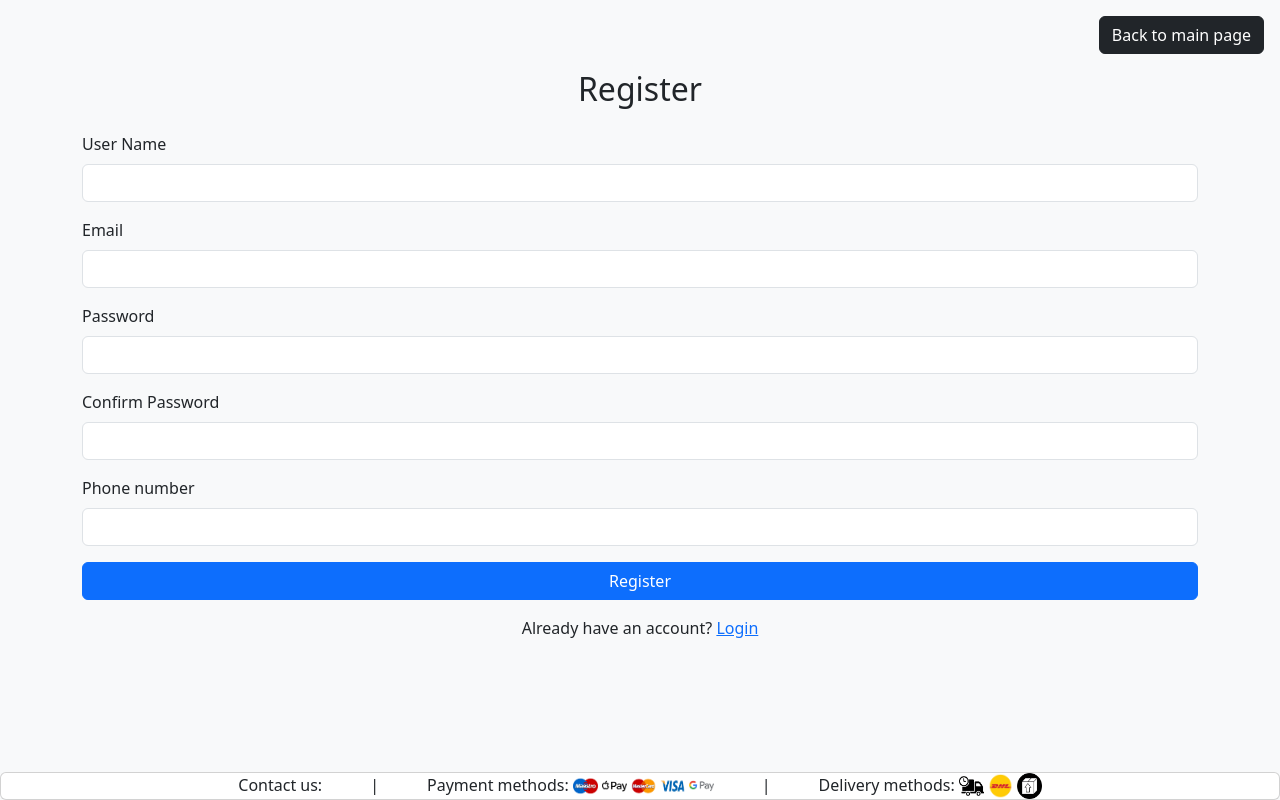
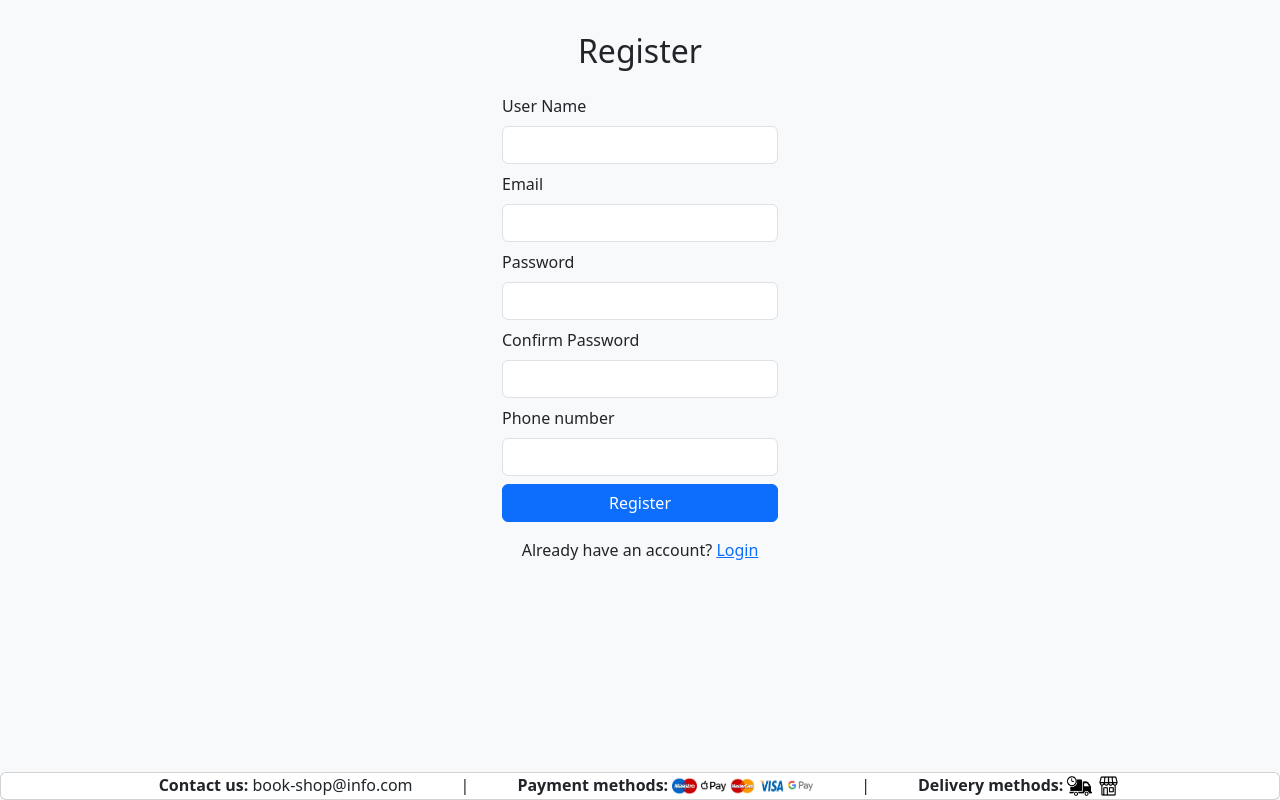
Before and after one commit to Pchalavodava/final_flask_project, a Flask app: page /register in a window 1280 px wide. Run offline with Flask 3, Linux system fonts and the light colour scheme; parts of the project's set-up code (start-up, migrations or seed data) failed here and were passed over.

Commit message:
before migrations

```diff
--- a/app/db/models.py
+++ b/app/db/models.py
@@ -3,7 +3,7 @@ from datetime import datetime
 from flask_login import UserMixin
 from typing import Optional
 
-from sqlalchemy import Integer, String, ForeignKey
+from sqlalchemy import Integer, String, ForeignKey, Float
 from sqlalchemy.orm import declarative_base, Mapped, mapped_column, relationship
 
 Base = declarative_base()
@@ -31,7 +31,7 @@ class Book(Base):
     genre: Mapped[str] = mapped_column(String(50))
     cover_url: Mapped[Optional[str]] = mapped_column(String(500), nullable=True)
     description: Mapped[Optional[str]] = mapped_column(String(500), nullable=True)
-    rating: Mapped[Optional[float]] = mapped_column(Integer, nullable=True)
+    rating: Mapped[Optional[float]] = mapped_column(Float, nullable=True)
     year: Mapped[Optional[int]] = mapped_column(Integer, nullable=True)
 
     cart_items: Mapped[list['CartItem']] = relationship(back_populates='book')
@@ -68,7 +68,7 @@ class OrderItem(Base):
     order_id: Mapped[int] = mapped_column(ForeignKey('orders.id'))
     book_id: Mapped[int] = mapped_column(ForeignKey('books.id'))
     quantity: Mapped[int]
-    price: Mapped[int]
+    price: Mapped[float]
 
     order: Mapped['Order'] = relationship(back_populates='order_items')
     book: Mapped['Book'] = relationship(back_populates='order_items')
--- a/app/db/routes.py
+++ b/app/db/routes.py
@@ -1,14 +1,15 @@
 import os.path
+import random
 from datetime import datetime, timedelta
 
-from flask import Blueprint, flash, redirect, render_template, url_for, request
+from flask import Blueprint, flash, redirect, render_template, url_for, request, session as f_session
 from flask_login import current_user, login_required, login_user, logout_user
 from flask_wtf import FlaskForm
-from wtforms import PasswordField, StringField, SubmitField, SelectMultipleField, MultipleFileField
-from wtforms.validators import Email, EqualTo, InputRequired, Length
+from wtforms import PasswordField, StringField, SubmitField, TextAreaField, MultipleFileField, RadioField
+from wtforms.validators import Email, EqualTo, InputRequired, Length, DataRequired
 
 from app.db.database import session_scope
-from app.db.models import User, Book, CartItem, OrderItem, Order
+from app.db.models import User, Book, CartItem, OrderItem, Order, Review
 
 from werkzeug.security import generate_password_hash, check_password_hash
 
@@ -47,8 +48,11 @@ class DeleteFromBasket(FlaskForm):
     delete_item = SubmitField('Delete')
 
 
-# class DeliveryForm(FlaskForm):
-#     address = StringField('Address', validators=[InputRequired()])
+class FeedbackForm(FlaskForm):
+    review = TextAreaField('Your review:', validators=[Length(max=400, message='You can write 400 symbols only')])
+    rating = RadioField(choices=[('1', '1☆'), ('2', '2☆'), ('3', '3☆'), ('4', '4☆'), ('5', '5☆')],
+                        validators=[DataRequired(message='Choose please')])
+    submit = SubmitField('Send a review')
 
 
 def basket_calculating():
@@ -74,24 +78,44 @@ def register():
             flash('User name already exists!', 'danger')
             return redirect(url_for('main.register'))
 
-        user = User(
-            username=form.username.data,
-            phone_number=form.phone_number.data,
-            email=form.email.data.lower().strip(),
-            password_hash=generate_password_hash(form.password.data)
-        )
-        with session_scope() as session:
-            session.add(user)
-        flash('Registration successful!', 'success')
-        return redirect(url_for('main.login'))
-    elif form.errors:
-        flash(form.errors, category='danger')
+        f_session['user_name'] = request.form.get('username')
+        f_session['phone_number'] = request.form.get('phone_number')
+        f_session['email'] = request.form.get('email')
+        f_session['password'] = request.form.get('password')
 
+        sms_code = random.randint(1000, 9999)
+        f_session['sms_code'] = sms_code
+        return redirect(url_for('main.verify_register'))
     return render_template('register.html', form=form)
 
 
+@main_blueprint.route('/register/verify', methods=['GET', 'POST'])
+def verify_register():
+    server_code = int(f_session.get('sms_code'))
+    if request.method == 'POST':
+        user_code = int(request.form.get('sms_code'))
+        if user_code == server_code:
+            with session_scope() as session:
+                user = User(
+                    username=f_session.get('user_name'),
+                    phone_number=f_session.get('phone_number'),
+                    email=f_session.get('email').lower().strip(),
+                    password_hash=generate_password_hash(f_session.get('password'))
+                )
+                session.add(user)
+            f_session.pop('user_name', None)
+            f_session.pop('phone_number', None)
+            f_session.pop('email', None)
+            f_session.pop('password', None)
+            f_session.pop('sms_code', None)
+            flash('Registration successful', 'success')
+            return redirect(url_for('main.login'))
+        else:
+            flash('Incorrect SMS-code. Try again', 'danger')
+    return render_template('verify.html', server_code=server_code)
+
+
 @main_blueprint.route('/', methods=['GET', 'POST'])
-# @login_required
 def main_route():
     form = SearchForm()
     with session_scope() as session:
@@ -125,18 +149,50 @@ def login():
             email = form.email.data.lower().strip()
             user = session.query(User).filter_by(email=email).first()
             if user and check_password_hash(user.password_hash, form.password.data):
-                user_id = user.id
-                login_user(user)
-                # login_user(user, remember=True)
-                return redirect(url_for('main.main_route'))
+                f_session['login_user_id'] = user.id
+                sms_code = random.randint(1000, 9999)
+                f_session['sms_code'] = sms_code
+            #     user_id = user.id
+            #     login_user(user)
+            #     # login_user(user, remember=True)
+            #     return redirect(url_for('main.main_route'))
+            # flash('Login failed', 'danger')
+            # sms_code = random.randint(1000, 9999)
+            # f_session['sms_code'] = sms_code
+                return redirect(url_for('main.verify_login'))
             flash('Login failed', 'danger')
+            return redirect(url_for('main.login'))
     return render_template('login.html', form=form)
+
+
+@main_blueprint.route('/login/verify', methods=['GET', 'POST'])
+def verify_login():
+    server_code = int(f_session.get('sms_code'))
+    if request.method == 'POST':
+        user_code = int(request.form.get('sms_code'))
+        if user_code == server_code:
+            with session_scope() as session:
+                user_id = f_session.get('login_user_id')
+                user = session.query(User).get(user_id)
+                if user:
+                    login_user(user)
+                    flash('Welcome', 'success')
+                    f_session.pop('sms_code', None)
+                    f_session.pop('login_user_id', None)
+                    return redirect(url_for('main.main_route'))
+                # else:
+                #     flash('', 'danger')
+                #     return redirect(url_for('main.login'))
+        else:
+            flash('Incorrect SMS-code. Try again', 'danger')
+    return render_template('verify.html', server_code=server_code)
 
 
 @main_blueprint.route('/logout')
 @login_required
 def logout():
     logout_user()
+    flash('Successfully logged out', 'success')
     return redirect(url_for('main.main_route'))
 
 
@@ -197,20 +253,42 @@ def show_book(book_id):
                     amount=1
                 )
                 session.add(cart_item)
+        flash('You have successfully added the book to your basket', 'success')
         return redirect(url_for('main.show_book', book_id=book_id))
-
+    book_dict = {}
+    cart_dict = {}
+    paid_books_id = []
+    rated_books_id = []
     with session_scope() as session:
         book = None
         if book_id:
             book = session.query(Book).filter(Book.id == book_id).first()
-            if book:
-                session.expunge(book)
-        cart_dict = {}
+        book_dict = {
+            'id': book.id,
+            'title': book.title,
+            'author': book.author,
+            'year': book.year,
+            'price': book.price,
+            'description': book.description,
+            'rating': book.rating
+        }
         if current_user.is_authenticated:
             cart_items = session.query(CartItem).filter_by(user_id=current_user.id).all()
             cart_dict = {item.book_id: item.amount for item in cart_items}
+
+            purchased_books = session.query(OrderItem).join(Order).filter(Order.user_id == current_user.id,
+                                                                          Order.status == 'paid').all()
+            paid_books_id = [purchased_book.book_id for purchased_book in purchased_books]
+
+            rated_books = session.query(Review).filter(Review.user_id == current_user.id).all()
+            rated_books_id = [rated_book.book_id for rated_book in rated_books]
+
+        if book and book in session:
+            session.expunge(book)
+
     count = basket_calculating()
-    return render_template('specific_book.html', book=book, form=form, count=count, cart_dict=cart_dict)
+    return render_template('specific_book.html', book=book_dict, form=form, count=count, cart_dict=cart_dict,
+                           paid_books_id=paid_books_id, rated_books_id=rated_books_id)
 
 
 @main_blueprint.route('/basket', methods=['GET', 'POST'])
@@ -271,6 +349,7 @@ def delete_from_basket(book_id):
         cart_item = session.query(CartItem).filter_by(user_id=current_user.id, book_id=book_id).first()
         if cart_item:
             session.delete(cart_item)
+    flash(f'Book {book_id} was successfully removed', 'danger')
     return redirect(url_for('main.show_basket'))
 
 
@@ -285,7 +364,7 @@ def show_orders():
                 {'order_id': order.id,
                  'status': order.status,
                  'date': order.date,
-                 'total_price': sum(item.price * item.quantity for item in order.order_items)}
+                 'total_price': round(sum(item.price * item.quantity for item in order.order_items), 2)}
             )
     count = basket_calculating()
     return render_template('my_orders.html', orders_list=orders_list, count=count)
@@ -356,9 +435,90 @@ def current_order():
 @main_blueprint.route('/checkout/<int:order_id>/pay', methods=['POST'])
 @login_required
 def to_pay(order_id):
+    order_number = ''
     with session_scope() as session:
         order = session.query(Order).filter(Order.id == order_id).first()
         if order:
             order.status = 'paid'
             order.address = request.form.get('address')
+            order_number = order.id
+    flash(f'Order №{order_number} has been paid', 'success')
     return redirect(url_for('main.show_orders'))
+
+
+@main_blueprint.route('/checkout/<int:order_id>/cancel')
+@login_required
+def cancel_order(order_id):
+    order_number = ''
+    with session_scope() as session:
+        order_to_delete = session.query(Order).filter(Order.id == order_id).first()
+        if order_to_delete:
+            order_to_delete.status = 'rejected'
+            order_number = order_to_delete.id
+    flash(f'Order №{order_number} has been rejected', 'danger')
+    return redirect(url_for('main.show_orders'))
+
+
+@main_blueprint.route('/review/<int:book_id>', methods=['GET', 'POST'])
+@login_required
+def write_a_review(book_id):
+    with session_scope() as session:
+        book = session.query(Book).filter(Book.id == book_id).first()
+        book = {
+            'id': book.id,
+            'title': book.title,
+            'author': book.author,
+            'genre': book.genre,
+            'rating': book.rating
+        }
+    form = FeedbackForm()
+    return render_template("review.html", book=book, form=form)
+
+
+@main_blueprint.route('/review/<int:book_id>/send', methods=['POST'])
+@login_required
+def send_a_review(book_id):
+    form = FeedbackForm()
+    book_data = None
+    with session_scope() as session:
+        book = session.query(Book).filter(Book.id == book_id).first()
+
+        if form.validate_on_submit():
+            review = Review(
+                review_text=form.review.data,
+                user_id=current_user.id,
+                book_id=book_id,
+                stars=int(form.rating.data)
+            )
+            session.add(review)
+            session.flush()
+
+            book_rating_count = session.query(func.count(Review.id)).filter(Review.book_id == book_id).scalar()
+            new_star = int(form.rating.data)
+            if book.rating and book_rating_count == 1:
+                book.rating = (book.rating + new_star) / (book_rating_count + 1)
+            elif book.rating and book_rating_count > 1:
+                total_rating_count = book_rating_count + 1
+                total_rating = book.rating * book_rating_count + new_star
+                book.rating = round(total_rating / total_rating_count, 1)
+            else:
+                book.rating = float(new_star)
+
+            book_data = {
+                'id': book.id,
+                'title': book.title,
+                'author': book.author,
+                'genre': book.genre,
+                'rating': book.rating
+            }
+            # session.expunge(book)
+            return render_template('review.html', book=book, form=form)
+        book_data = {
+            'id': book.id,
+            'title': book.title,
+            'author': book.author,
+            'genre': book.genre,
+            'rating': book.rating
+        }
+        # session.expunge(book)
+        return render_template("review.html", book=book_data, form=form)
--- a/app/db/templates/base.html
+++ b/app/db/templates/base.html
@@ -11,7 +11,7 @@
 <nav id="nav-menu">
     <div class="d-flex justify-content-between">
         {% if request.path == '/' or request.path == '/catalog' %}
-        <form action="{{ url_for('main.show_catalog') }}" method="POST" class="d-flex input-group w-25 m-0 p-3 gap-2">
+        <form action="{{ url_for('main.show_catalog') }}" method="POST" class="d-flex input-group m-0 p-3 gap-2" style="width: 500px">
             {{ form.hidden_tag() }}
             {{ form.query(class='form-control', placeholder='search')}}
             {{ form.submit(class='btn-light input-group-text')}}
@@ -19,7 +19,8 @@
         {% endif %}
 
         <div class="d-flex justify-content-end align-items-center p-3 w-100 gap-1">
-            {% if request.path != '/' %}
+            {% set paths = ['/', '/login', '/register', '/login/verify', '/register/verify'] %}
+            {% if request.path not in paths %}
             <a href="{{ url_for('main.main_route') }}" class="btn btn-dark text-center">Back to main page</a>
             {% endif %}
 
@@ -36,23 +37,19 @@
                 </a>
                 <input type="text" value="{{ count }}" class="form-control-plaintext text-center" disabled>
             </div>
-            <a href="{{ url_for('main.logout') }}" class="btn btn-danger">Logout</a>
+            <a href="{{ url_for('main.logout') }}" onclick="return confirm('Are you sure you want to logout?');" class="btn btn-danger">Logout</a>
 
             {% else %}
 
-            <a href="{{ url_for('main.login') }}" class="btn btn-light">Login</a>
+            <a href="{{ url_for('main.login') }}" class="btn btn-success">Login</a>
             <a href="{{ url_for('main.register') }}" class="btn btn-light">Register</a>
 
             {% endif %}
-
             {% endif %}
-
         </div>
     </div>
 </nav>
 <main class="container flex-grow-1">
-    <!--    <div class="container d-flex justify-content-center align-items-center">-->
-    {% block content %}{% endblock %}
     {% with messages = get_flashed_messages(with_categories=true) %}
     {% if messages %}
     {% for category, message in messages %}
@@ -60,16 +57,16 @@
     {% endfor %}
     {% endif %}
     {% endwith %}
-    <!--    </div>-->
+    {% block content %}{% endblock %}
 </main>
 <footer class="mt-auto">
     <div class="card d-flex flex-row justify-content-center gap-5">
         <div class="">
-            <span>Contact us: </span>
+            <span><span class="fw-bold">Contact us: </span>book-shop@info.com</span>
         </div>
         <div>|</div>
         <div class="d-flex flex-row gap-1">
-            <span>Payment methods: </span>
+            <span class="fw-bold">Payment methods: </span>
             {% for payment_method in logos_list('payments') %}
             <img class="" src="{{ url_for('static', filename='images/payments/'  ~ payment_method)}}" alt=""
                  style="max-width: 25px;">
@@ -77,7 +74,7 @@
         </div>
         <div>|</div>
         <div class="d-flex flex-row gap-1">
-            <span>Delivery methods: </span>
+            <span class="fw-bold">Delivery methods: </span>
             {% for delivery_method in logos_list('delivery') %}
             <img class="" src="{{ url_for('static', filename='images/delivery/'  ~ delivery_method)}}" alt=""
                  style="max-width: 25px;">
--- a/app/db/templates/login.html
+++ b/app/db/templates/login.html
@@ -3,6 +3,7 @@
 {% block title %}Login{% endblock %}
 
 {% block content %}
+<div class="container" style="width: 300px">
     <h2 class="text-center mb-4">Login</h2>
     <form method="POST">
         {{ form.hidden_tag() }}
@@ -17,4 +18,5 @@
         <button type="submit" class="btn btn-primary w-100">Login</button>
     </form>
     <p class="text-center mt-3">Don't have an account? <a href="{{ url_for('main.register') }}">Register</a></p>
+</div>
 {% endblock %}
--- a/app/db/templates/register.html
+++ b/app/db/templates/register.html
@@ -1,20 +1,25 @@
 {% extends "base.html" %}
 {% block title %}Register{% endblock %}
-{% block
-    content %}
+{% block content %}
+<div class="container" style="width: 300px">
     <h2 class="text-center mb-4">Register</h2>
-    <form method="POST">
+    <form class="d-flex flex-column gap-1" method="POST">
         {{ form.hidden_tag() }}
-        <div class="mb-3">{{ form.username.label(class="form-label") }} {{ form.username(class="form-control") }}</div>
-        <div class="mb-3">{{ form.email.label(class="form-label") }} {{ form.email(class="form-control") }}</div>
-        <div class="mb-3">{{ form.password.label(class="form-label") }} {{ form.password(class="form-control") }}</div>
-        <div class="mb-3">
+        <div class="mb-1">{{ form.username.label(class="form-label") }} {{ form.username(class="form-control") }}</div>
+        <div class="mb-1">{{ form.email.label(class="form-label") }} {{ form.email(class="form-control") }}</div>
+        <div class="mb-1">{{ form.password.label(class="form-label") }} {{ form.password(class="form-control") }}</div>
+        <div class="mb-1">
             {{ form.confirm_password.label(class="form-label") }} {{ form.confirm_password(class="form-control") }}
         </div>
-        <div class="mb-3">{{ form.phone_number.label(class="form-label") }} {{ form.phone_number(class="form-control") }}</div>
+        <div class="mb-1">{{ form.phone_number.label(class="form-label") }} {{ form.phone_number(class="form-control")
+            }}
+        </div>
         <button type="submit" class="btn btn-primary w-100">Register</button>
     </form>
     <p class="text-center">
         Already have an account? <a href="{{ url_for('main.login') }}">Login</a>
     </p>
+</div>
+
+
 {% endblock %}
```
Also changed, not shown: app/db/templates/basket.html (+5 -5 lines), app/db/templates/current_order.html (+15 -9 lines), app/db/templates/main.html (+5 -4 lines), app/db/templates/my_orders.html (+7 -1 lines), app/db/templates/review.html (added, +37 -0 lines), app/db/templates/specific_book.html (+16 -16 lines), app/db/templates/verify.html (added, +24 -0 lines), static/images/delivery/dhl.png (deleted), static/images/delivery/post.png (deleted), static/images/delivery/store.png (added).
